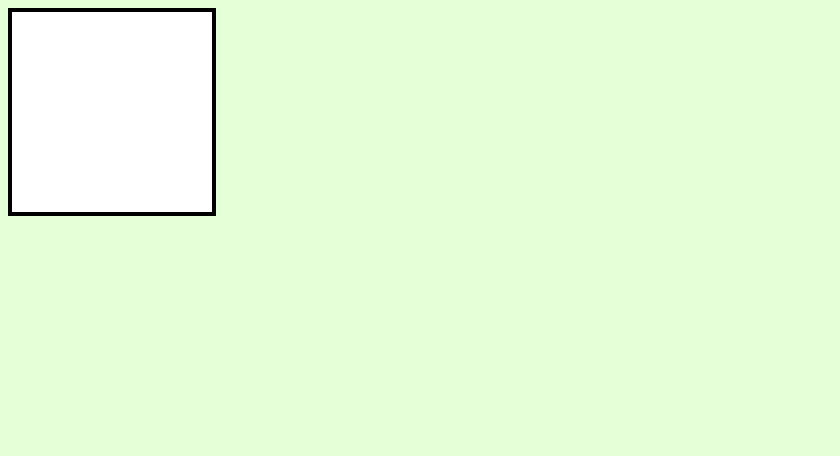
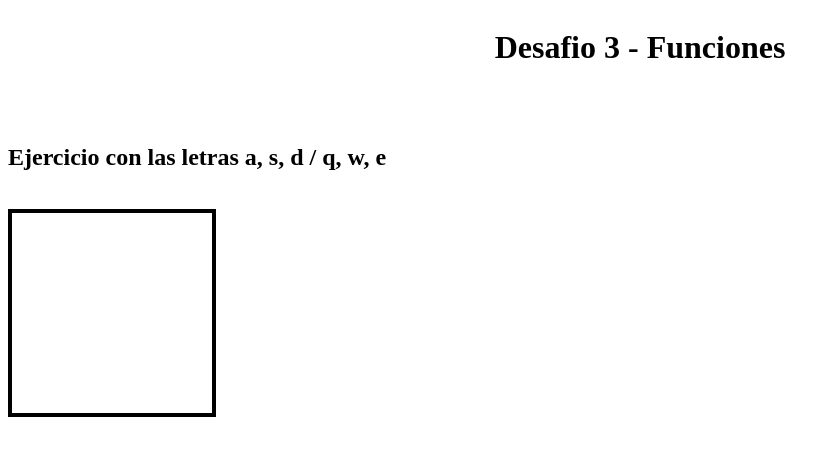
Before and after one commit to Row-Diaz/Desaf-o-Funciones, a plain HTML site: page letras_a_s_d_q_w_r.html in a window 1280 px wide. Shown: the whole page, without its empty margins (0-840 px from the left). Drawn offline with Linux system fonts and the light colour scheme.

Commit message:
toques finales

```diff
--- a/assets/js/letras_a_s_d.js
+++ b/assets/js/letras_a_s_d_q_w_e.js
@@ -1,3 +1,5 @@
+// EJERCICIO DE LETRAS a,s,d
+
 let caja1 = document.getElementById('key')
 let caja2 = document.getElementById('key2')
 
@@ -14,6 +16,9 @@ document.addEventListener('keydown', function (event) {
     }
 });
 
+
+// EJERCICIO DE LETRAS q,w,e
+
 document.addEventListener('keydown', function (event) {
     caja2.classList.remove('inactive');
     if (event.key === 'q') {
--- a/letras_a_s_d.html
+++ b/letras_a_s_d_q_w_r.html
@@ -8,18 +8,26 @@
         body{
 
             height: 100vh;
-            background-color: rgb(229, 255, 215);
+
         }
         .inactive{
             display: none;
         }
     </style>
 
+</head>
+<body>
 
 
+    <div style="display: flex; justify-content: center;">
+        <h1>Desafio 3 - Funciones</h1>
+        </div>
+        <br />
+        <br />
+    </div>
 
-</head>
-<body>
+    <h2>Ejercicio con las letras a, s, d / q, w, e</h2>
+    <br>
 
 
     <div id="key"  style="background-color: white;border: 4px solid black;width: 200px;height: 200px; text-align: center;">
@@ -28,6 +36,6 @@
     <div id="key2" class="inactive" style="background-color: white;border: 4px solid black;width: 200px;height: 200px; text-align: center;">
 
     </div>
-    <script src="./assets/js/letras_a_s_d.js"></script>
+    <script src="./assets/js/letras_a_s_d_q_w_e.js"></script>
 </body>
 </html>
```
